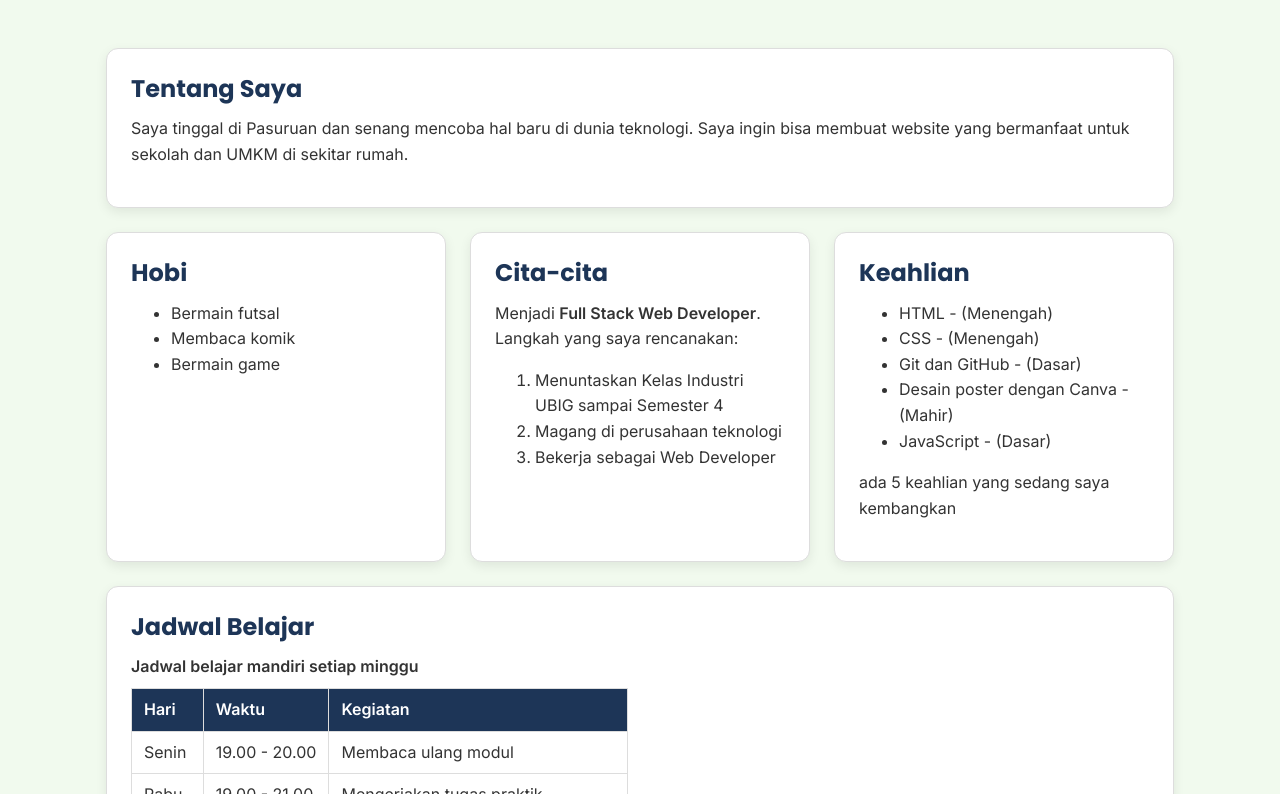
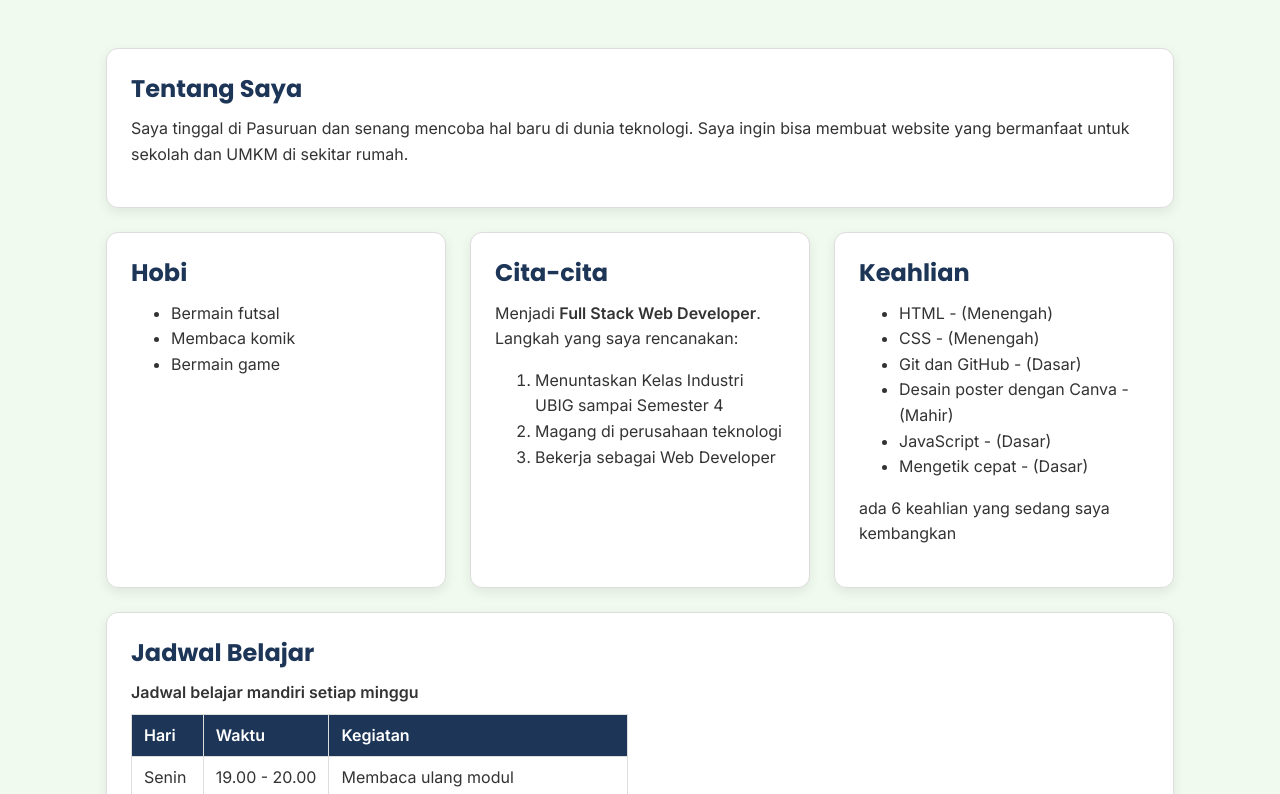
Before and after one commit to Gentleemerel/Portofolio-Ferdinand, a plain HTML site: page index.html in a window 1280 px wide. Shown: the part 306-1100 px from the top of the page. Drawn offline with Linux system fonts and the light colour scheme.

Commit message:
Fix: Kotak skill

```diff
--- a/JS/main.js
+++ b/JS/main.js
@@ -2,14 +2,14 @@
 // Dipasang di ketiga halaman dengan defer
 
 // 1. Daftar keahlian (halaman Beranda)
-const skills = [
+let skills = [
     {nama: "HTML", level: "Menengah"},
     {nama: "CSS", level: "Menengah"},
     {nama: "Git dan GitHub", level: "Dasar"},
     {nama: "Desain poster dengan Canva", level: "Mahir"},
     {nama: "JavaScript", level: "Dasar"},
 ];
-
+skills.push ({nama: "Mengetik cepat", level: "Dasar"})
 
 const daftarskill = document.querySelector("#daftar-skill");
 const jumlahskill = document.querySelector("#jumlah-skill");
--- a/index.html
+++ b/index.html
@@ -8,8 +8,6 @@
   <link rel="preconnect" href="https://fonts.gstatic.com" crossorigin>
   <link href="https://fonts.googleapis.com/css2?family=Inter:wght@400;600&family=Poppins:wght@600;700&display=swap" rel="stylesheet">
   <link rel="stylesheet" href="css/style.css">
-  <script src="JS/latihan.js"></script>
-  <script src="JS/logika.js"></script>
   <script src="JS/main.js" defer></script>
 </head>
 <body>
```
